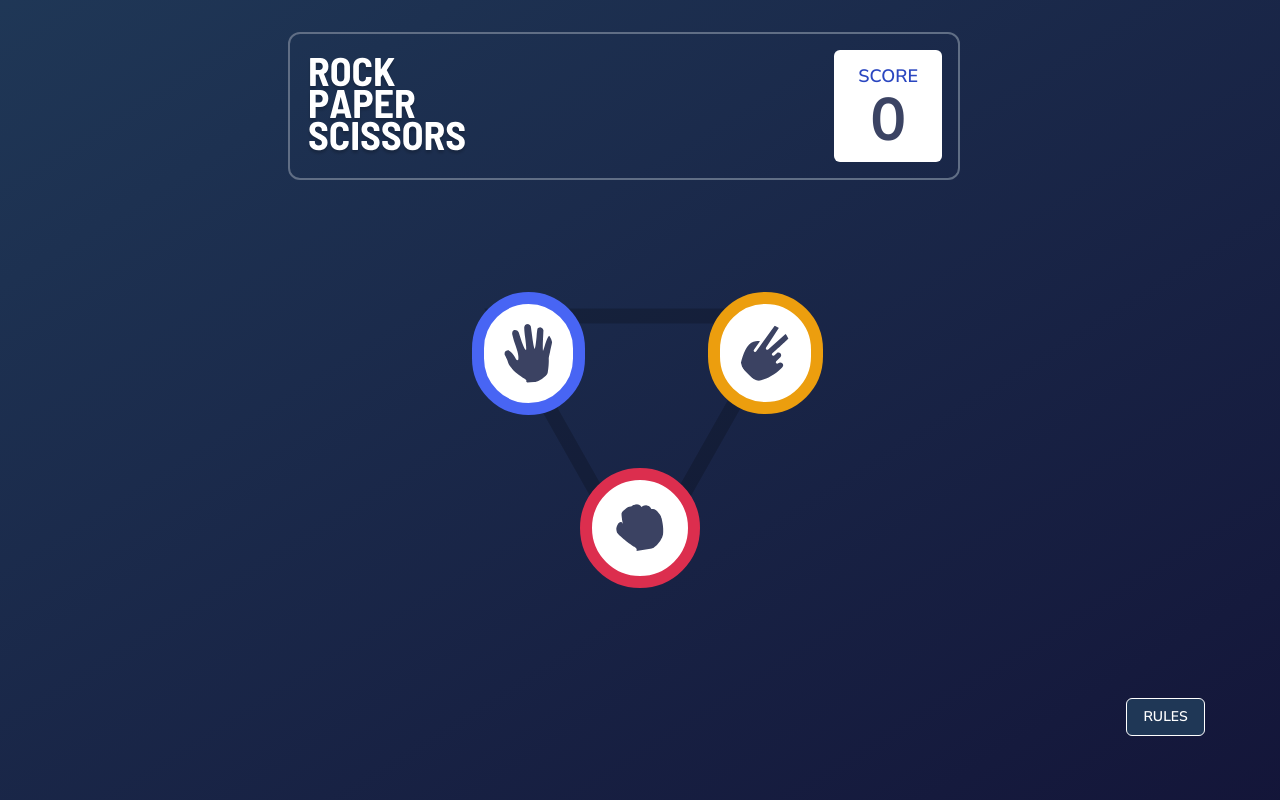
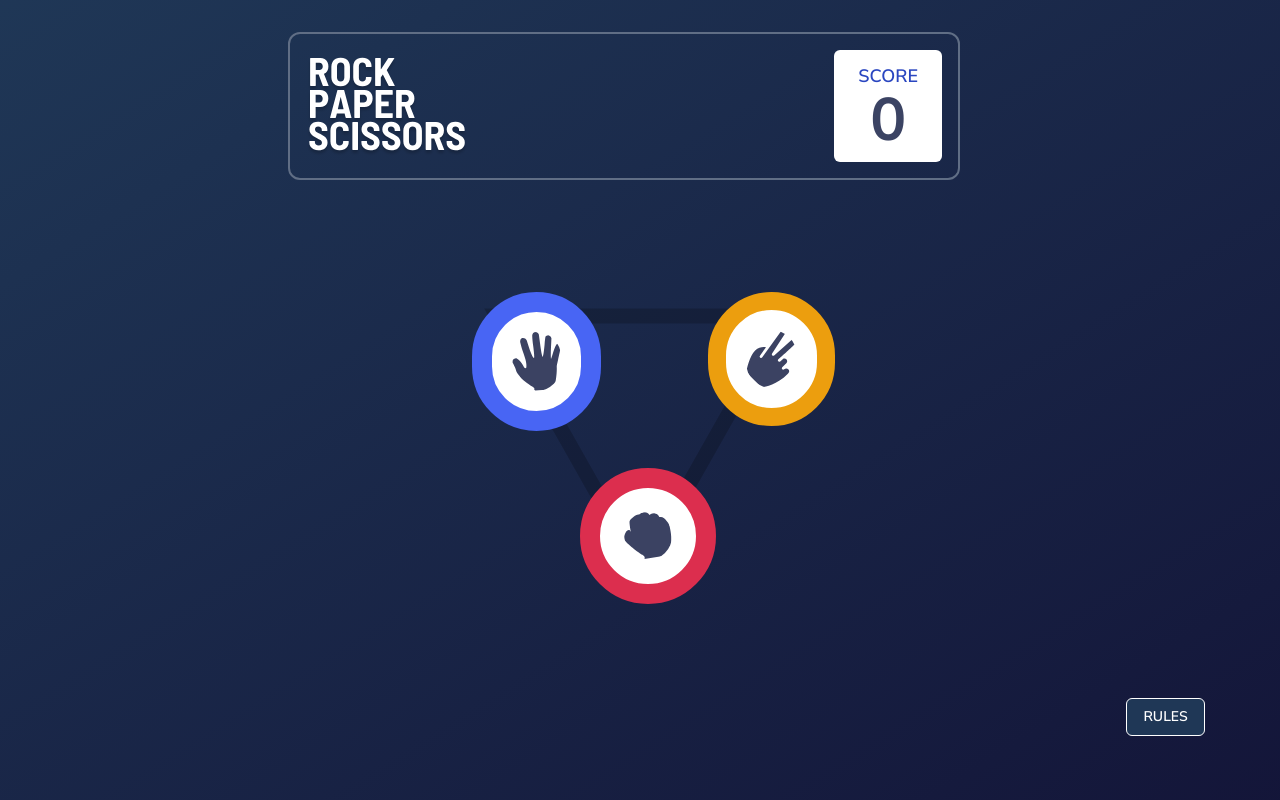
Before and after one commit to IdowuMicheal-1/rock-paper-scissore-game, a React (Create React App) app: page / in a window 1280 px wide. Built offline with nearby package versions, Linux system fonts and the light colour scheme.

Commit message:
'update'

```diff
--- a/src/pages/Main.js
+++ b/src/pages/Main.js
@@ -41,9 +41,9 @@ const Main = () => {
             <div className='px-8 py-4 relative mx-auto'>
                 <img src={triangle}  alt='triangle' className='w-[100%] h-[100%]'/>
                 <div>
-                    <img onClick = {getRockHandler} src={rock} alt='rock' className='absolute top-0 left-0 mt-44 ml-[6.5rem] bg-white rounded-full p-6 border-rockGradient border-12 lg:ml-[8rem] md:ml-[8rem] cursor-pointer hover:border-toRockGradient' />
-                    <img onClick = {getPaperHandler} src={paper} alt='paper' className='absolute top-0 left-0 ml-5 bg-white rounded-full p-5 border-paperGradient border-12 cursor-pointer hover:border-toPaperGradient'/>
-                    <img onClick = {getScissorsHandler} src={scissors} alt='scissors' className='absolute top-0 left-0 ml-[13rem] bg-white rounded-full p-5 border-scissorsGradient border-12 lg:ml-[16rem] md:ml-[15rem] cursor-pointer hover:border-toScissorsGradient'/>
+                    <img onClick = {getRockHandler} src={rock} alt='rock' className='absolute top-0 left-0 mt-44 ml-[6.5rem] bg-white rounded-full p-6 border-rockGradient border-12 lg:ml-[8rem] md:ml-[8rem] cursor-pointer hover:border-toRockGradient lg:border-20' />
+                    <img onClick = {getPaperHandler} src={paper} alt='paper' className='absolute top-0 left-0 ml-5 bg-white rounded-full p-5 border-paperGradient border-12 cursor-pointer hover:border-toPaperGradient lg:border-20'/>
+                    <img onClick = {getScissorsHandler} src={scissors} alt='scissors' className='absolute top-0 left-0 ml-[13rem] bg-white rounded-full p-5 border-scissorsGradient border-12 lg:ml-[16rem] md:ml-[15rem] cursor-pointer hover:border-toScissorsGradient lg:border-18'/>
                 </div>
             </div>
         </div>
```
